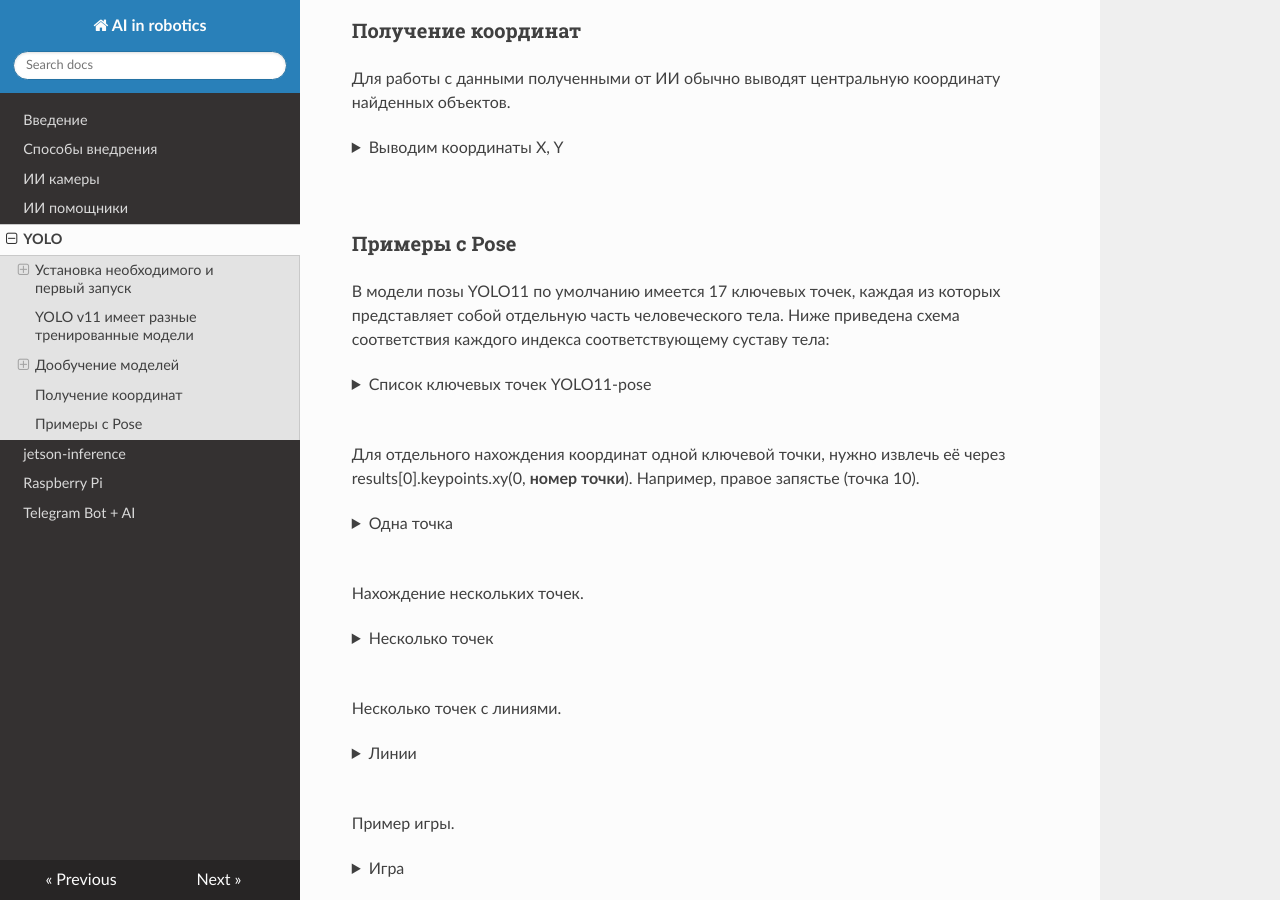
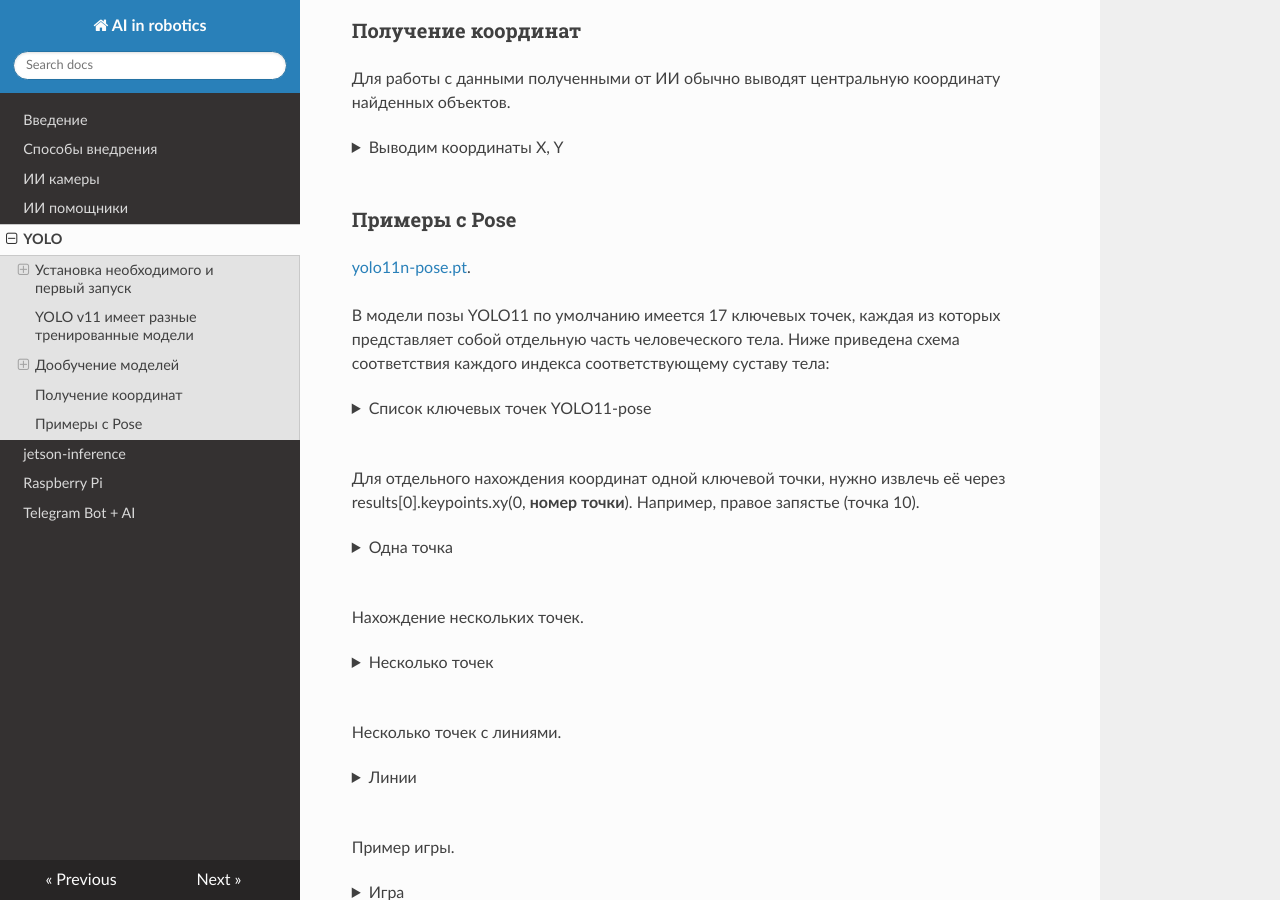
Before and after one commit to aztechell/AI-in-robotics, an MkDocs documentation site: the page built from docs/yolo.md, in a window 1280 px wide and 900 px high, scrolled down 3594 px. Built offline with MkDocs 1.6.1, drawn with Linux system fonts in a browser that asks for light colours; nearby versions of some CDN libraries.

Commit message:
adding info

````diff
--- a/docs/yolo.md
+++ b/docs/yolo.md
@@ -221,9 +221,11 @@ wc.release(); cv2.destroyAllWindows()
 ```
 </details>
 <br>
-<br>
 
 ### Примеры с Pose
+
+[yolo11n-pose.pt](https://github.com/ultralytics/assets/releases/download/v8.3.0/yolo11n-pose.pt).
+
 В модели позы YOLO11 по умолчанию имеется 17 ключевых точек, каждая из которых представляет собой отдельную часть человеческого тела. Ниже приведена схема соответствия каждого индекса соответствующему суставу тела:
 
 <details>
````
